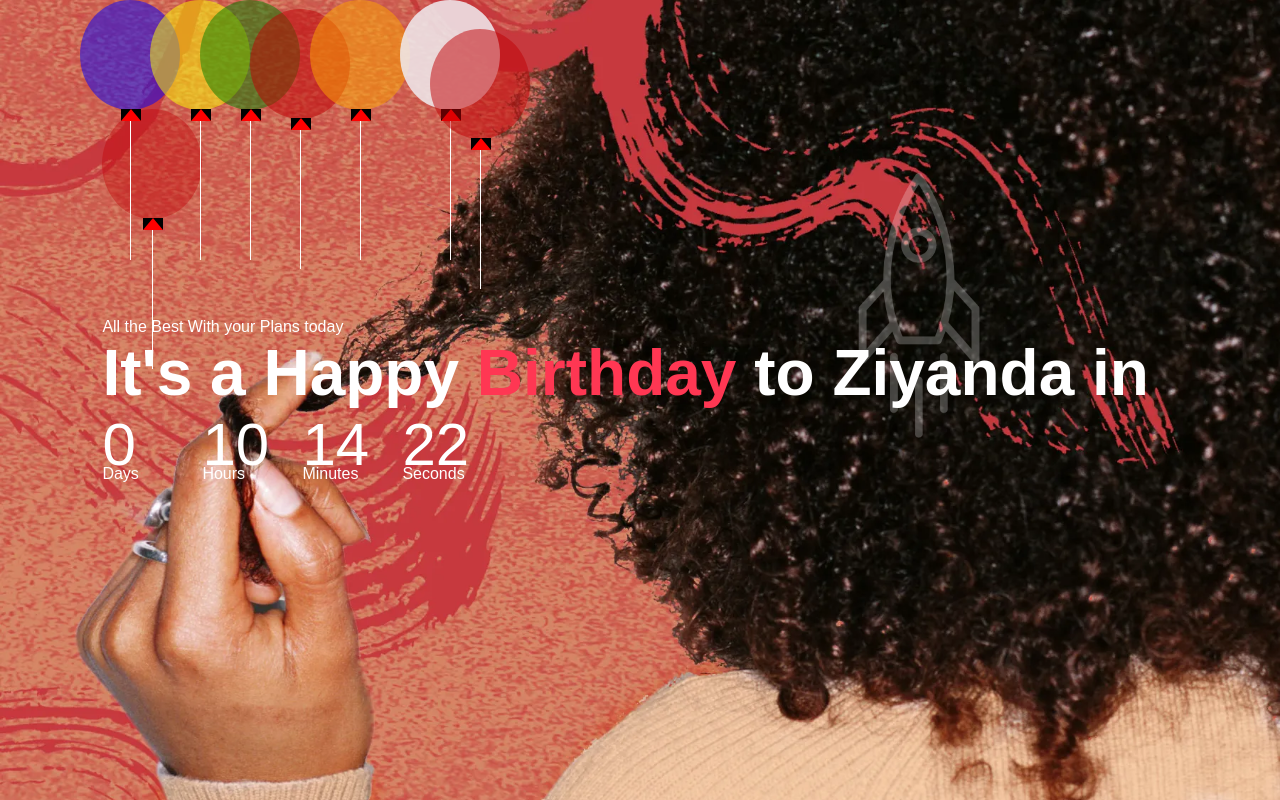
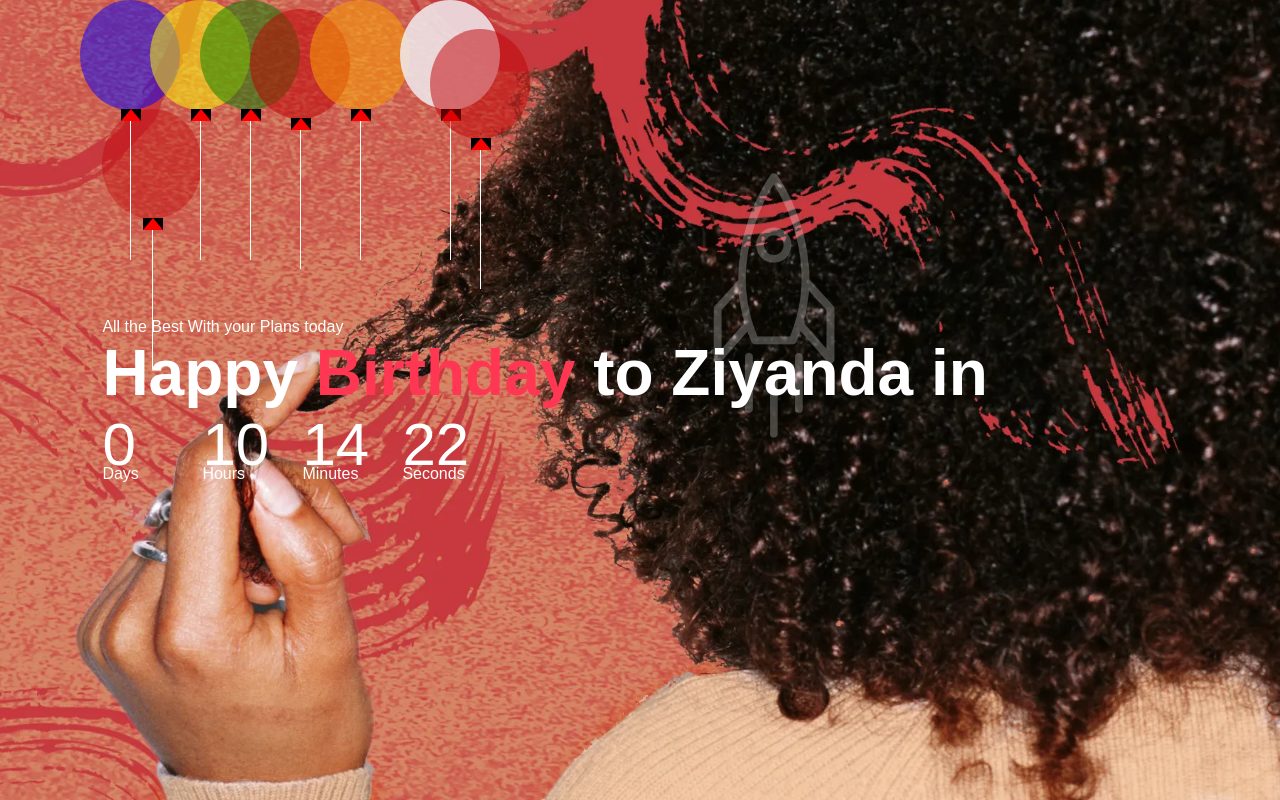
Before and after one commit to walkerville/Ziyanda_birthday, a plain HTML site: page index.html in a window 1280 px wide. Drawn offline with Linux system fonts and the light colour scheme.

Commit message:
index.html

```diff
--- a/index.html
+++ b/index.html
@@ -20,7 +20,7 @@
 
         <div class="content">
             <p>All the Best With your Plans today</p>
-            <h1>It's a Happy <span>Birthday</span> to Ziyanda in</h1>
+            <h1>Happy <span>Birthday</span> to Ziyanda in</h1>
             <div class="launch-time">
                 <div>
                     <p id="days">00</p>
```
